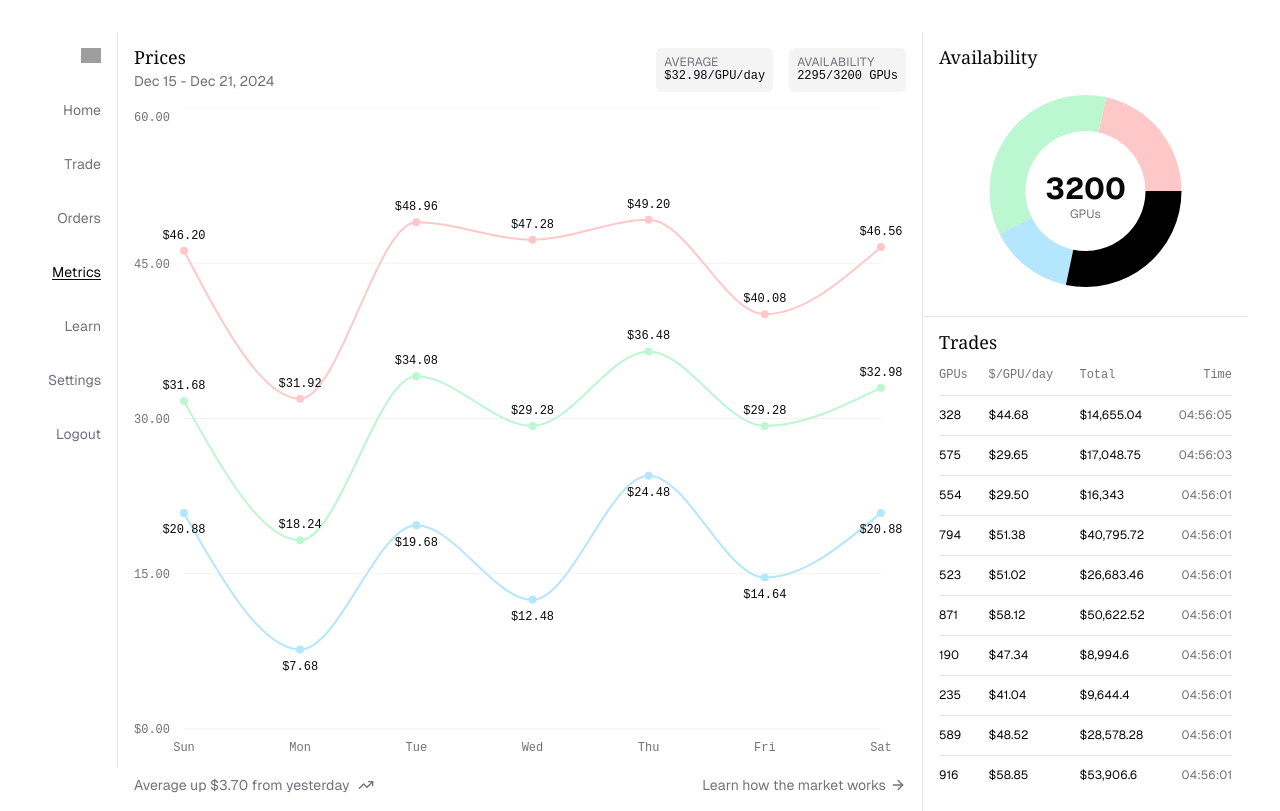
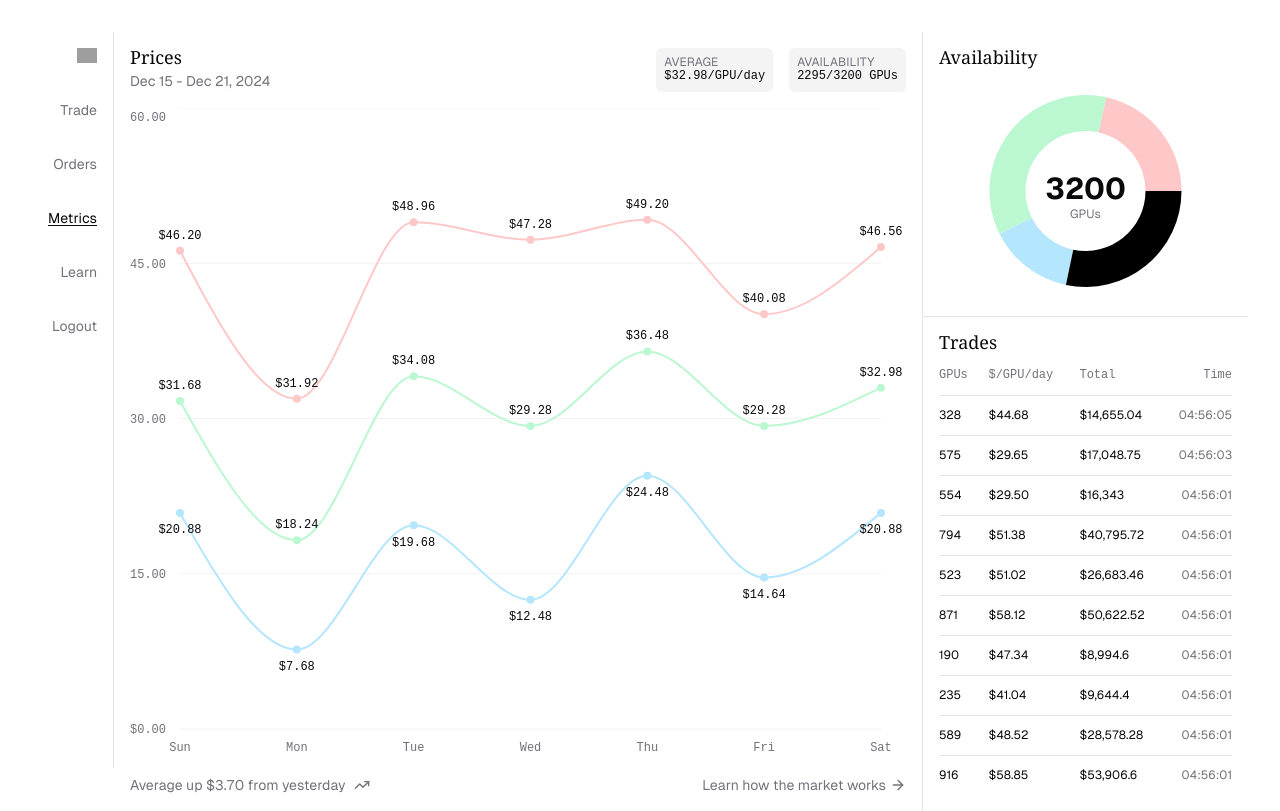
Before and after one commit to darzyx/gpu-auction-house, a Next.js app: page /metrics in a window 1280 px wide. Built offline with nearby package versions, Linux system fonts and the light colour scheme; grey boxes are pictures that could not be loaded.

Commit message:
Remove home and settings pages

```diff
--- a/src/app/layout.tsx
+++ b/src/app/layout.tsx
@@ -40,7 +40,7 @@ const berkeleyMono = localFont({
 });
 
 export const metadata: Metadata = {
-    title: "GPU Exchange / Home",
+    title: "GPU Exchange",
     description: "Buy and sell GPUs",
 };
 
--- /dev/null
+++ b/src/app/page.tsx
@@ -0,0 +1,5 @@
+import { redirect } from "next/navigation";
+
+export default function Page() {
+    redirect("/trade");
+}
--- a/src/components/navigation.tsx
+++ b/src/components/navigation.tsx
@@ -30,12 +30,10 @@ type NavigationLinkProps = {
 };
 
 const navigationItems: NavigationItem[] = [
-    { id: "home", label: "Home", href: "/home" },
     { id: "trade", label: "Trade", href: "/trade" },
     { id: "orders", label: "Orders", href: "/orders" },
     { id: "metrics", label: "Metrics", href: "/metrics" },
     { id: "learn", label: "Learn", href: "/learn" },
-    { id: "settings", label: "Settings", href: "/settings" },
     { id: "logout", label: "Logout", href: "/login" },
 ];
 
```
